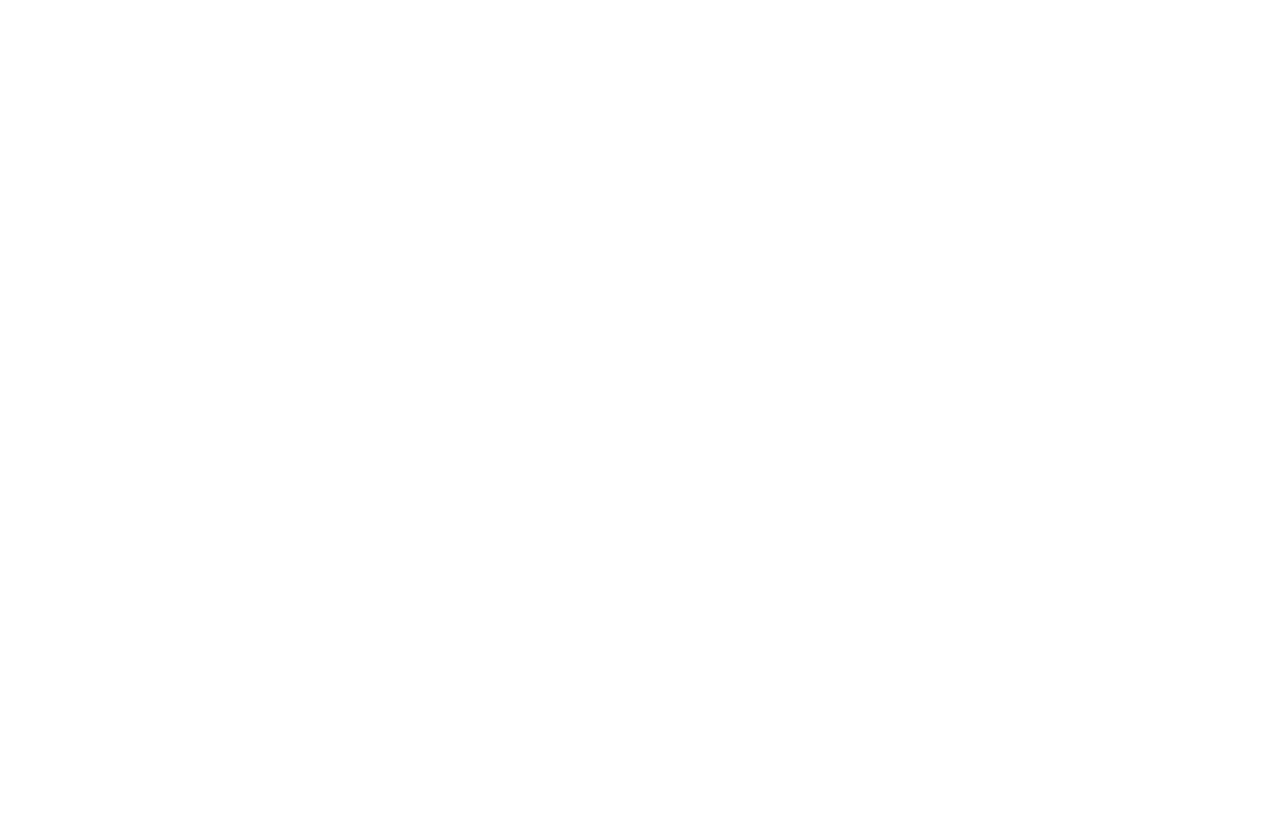
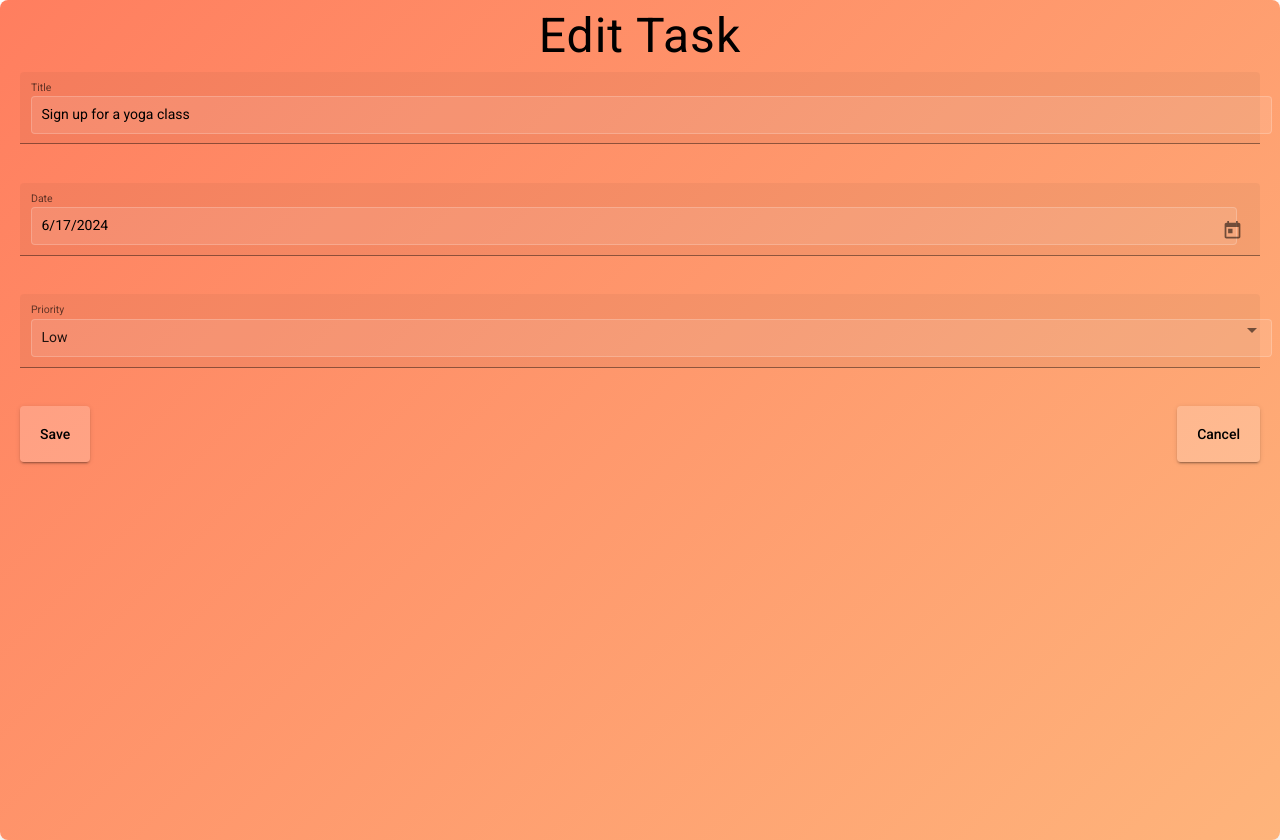
Before and after one commit to myma7/task-tracker, an Angular app in the folder task-tracker/: page /edit-task/1 in a window 1280 px wide. Before the commit this address led to /. Before the commit the page ends 800 px from the top, so only its background shows below. Built offline with nearby package versions, Linux system fonts and the light colour scheme.

Commit message:
Routing for editing tasks

```diff
--- a/task-tracker/src/app/app-routing.module.ts
+++ b/task-tracker/src/app/app-routing.module.ts
@@ -7,7 +7,7 @@
 const routes: Routes = [
   { path: 'add-task', component: AddTaskComponent },
   { path: 'task-list', component: TaskListComponent },
-  { path: 'edit-task', component: EditTaskComponent },
+  { path: 'edit-task/:id', component: EditTaskComponent },
   { path: '', redirectTo: '/task-list', pathMatch: 'full' }
 ];
 
--- a/task-tracker/src/app/app.module.ts
+++ b/task-tracker/src/app/app.module.ts
@@ -17,6 +17,8 @@
 import { MatIconModule } from '@angular/material/icon';
 import { FilterComponent } from './filter/filter.component';
 import { EditTaskComponent } from './edit-task/edit-task.component';
+import { MatDatepickerModule } from '@angular/material/datepicker';
+import { MatNativeDateModule } from '@angular/material/core';
 
 
 @NgModule({
@@ -40,7 +42,9 @@
     MatSelectModule,
     FormsModule,
     MatDialogModule,
-    MatIconModule
+    MatIconModule,
+    MatDatepickerModule,
+    MatNativeDateModule
   ],
   schemas: [CUSTOM_ELEMENTS_SCHEMA],
   providers: [],
--- a/task-tracker/src/app/edit-task/edit-task.component.html
+++ b/task-tracker/src/app/edit-task/edit-task.component.html
@@ -1 +1,33 @@
-<p>edit-task works!</p>
+<div class="edit-task">
+    <h1 class="edit-task__title">Edit Task</h1>
+    <form class="edit-task__form" >
+      <div class="edit-task__input-container">
+        <mat-form-field appearance="fill">
+          <mat-label>Title</mat-label>
+          <input matInput type="text" placeholder="Title" [(ngModel)]="currentTask.description" name="description" id="edit-task-title" class="edit-task__input">
+        </mat-form-field>
+      </div>
+      <div class="edit-task__input-container">
+        <mat-form-field appearance="fill">
+          <mat-label>Date</mat-label>
+          <input matInput [matDatepicker]="picker" placeholder="Date" [(ngModel)]="currentTask.dateCreate" name="dateCreate" id="edit-task-date" class="edit-task__input">
+          <mat-datepicker-toggle matSuffix [for]="picker"></mat-datepicker-toggle>
+          <mat-datepicker #picker></mat-datepicker>
+        </mat-form-field>
+      </div>
+      <div class="edit-task__input-container">
+        <mat-form-field appearance="fill">
+          <mat-label>Priority</mat-label>
+          <mat-select [(ngModel)]="currentTask.priority" name="priority" id="edit-task-priority" class="edit-task__input">
+            <mat-option value="low">Low</mat-option>
+            <mat-option value="medium">Medium</mat-option>
+            <mat-option value="high">High</mat-option>
+          </mat-select>
+        </mat-form-field>
+      </div>
+      <div class="edit-task__actions">
+        <button mat-raised-button color="primary" type="submit" class="button_edit_task">Save</button>
+        <button mat-raised-button color="warn" type="button" class="button_cancel_task">Cancel</button>
+      </div>
+    </form>
+  </div>
--- a/task-tracker/src/app/edit-task/edit-task.component.scss
+++ b/task-tracker/src/app/edit-task/edit-task.component.scss
@@ -0,0 +1,79 @@
+.edit-task {
+    background: linear-gradient(135deg, #ff7e5f, #feb47b);
+    padding: 20px;
+    box-shadow: 0 4px 8px rgba(0, 0, 0, 0.1);
+    color: black;
+    border-radius: 8px;
+    height: 100vh;
+}
+
+.edit-task__title {
+    font-size: 3rem;
+    letter-spacing: 1px;
+    text-align: center;
+    margin-bottom: 20px;
+}
+
+.edit-task__form {
+    display: flex;
+    flex-direction: column;
+    gap: 20px;
+}
+
+.edit-task__input-container {
+    display: flex;
+    flex-direction: column;
+}
+
+.edit-task__label {
+    font-size: 1.2rem;
+    margin-bottom: 5px;
+}
+
+.edit-task__input {
+    padding: 10px;
+    border: 1px solid rgba(255, 255, 255, 0.2);
+    border-radius: 4px;
+    background: rgba(255, 255, 255, 0.1);
+    color: black;
+}
+
+.edit-task__actions {
+    display: flex;
+    justify-content: space-between;
+}
+
+.button_edit_task, .button_cancel_task {
+    background: rgba(255, 255, 255, 0.2);
+    color: black;
+    border: none;
+    padding: 10px 20px;
+    border-radius: 4px;
+    cursor: pointer;
+}
+
+.button_edit_task:hover, .button_cancel_task:hover {
+    background: rgba(255, 255, 255, 0.3);
+}
+
+@media (max-width: 768px) {
+    .edit-task {
+        padding: 10px;
+    }
+
+    .edit-task__title {
+        font-size: 2rem;
+    }
+
+    .edit-task__form {
+        gap: 10px;
+    }
+
+    .edit-task__input {
+        padding: 8px;
+    }
+
+    .button_edit_task, .button_cancel_task {
+        padding: 8px 16px;
+    }
+}
--- a/task-tracker/src/app/edit-task/edit-task.component.ts
+++ b/task-tracker/src/app/edit-task/edit-task.component.ts
@@ -1,4 +1,7 @@
 import { Component, OnInit } from '@angular/core';
+import { ActivatedRoute } from '@angular/router';
+import { Task } from '../models/task.model';
+import { TaskService } from '../task.service';
 
 @Component({
   selector: 'app-edit-task',
@@ -6,10 +9,16 @@
   styleUrls: ['./edit-task.component.scss']
 })
 export class EditTaskComponent implements OnInit {
+  currentTask: Task;
 
-  constructor() { }
+  constructor(public taskService: TaskService, private route: ActivatedRoute) {
+    this.currentTask = { id: 0, dateCreate: '', priority: '', description: '', done: false };
+  }
 
   ngOnInit(): void {
+    this.route.params.subscribe(params => {
+        const taskId = +params['id'];
+        this.currentTask = { ...this.taskService.tasks[taskId] };
+    });
   }
-
 }
--- a/task-tracker/src/app/task-list/task-list.component.html
+++ b/task-tracker/src/app/task-list/task-list.component.html
@@ -41,7 +41,7 @@
             <div class="task-item__actions">
                 <button *ngIf="!task.done" mat-button matSuffix (click)="markAsDone(task.id)">Done</button>
                 <button *ngIf="task.done" mat-button matSuffix (click)="revertDone(task.id)">Revert</button>
-                <button mat-button matSuffix routerLink="/edit-task">Edit</button>
+                <button mat-button [routerLink]="['/edit-task', task.id]">Edit</button>
                 <button mat-button matSuffix (click)="remove(task.id)">Remove</button>
             </div>
         </div>
--- a/task-tracker/src/app/task-list/task-list.component.ts
+++ b/task-tracker/src/app/task-list/task-list.component.ts
@@ -19,6 +19,7 @@
   currentPage: number = 0;
   totalPages: number = 0;
   errorMessage: string = '';
+  checker: string = '';
   private filterSubscription: Subscription = new Subscription();
 
   constructor(private taskService: TaskService, public dialog: MatDialog, ) { }
@@ -66,6 +67,10 @@
   revertDone(taskId: number): void {
     this.taskService.revertTaskDone(taskId);
     this.loadTasks();
+  }
+
+  edit(taskId: number): void {
+    const task = this.tasks.find(t => t.id === taskId);
   }
 
   remove(taskId: number): void {
--- a/task-tracker/src/app/task.service.ts
+++ b/task-tracker/src/app/task.service.ts
@@ -94,6 +94,10 @@
         this.filterChanged.emit();
     }
 
+
+  edit(taskId: number): void {
+    const task = this.tasks.find(t => t.id === taskId);
+  }
     private isTaskValid(task: Task): boolean {
         return !!task.description && task.description.trim().length > 0 && !!task.priority;
     }
```
